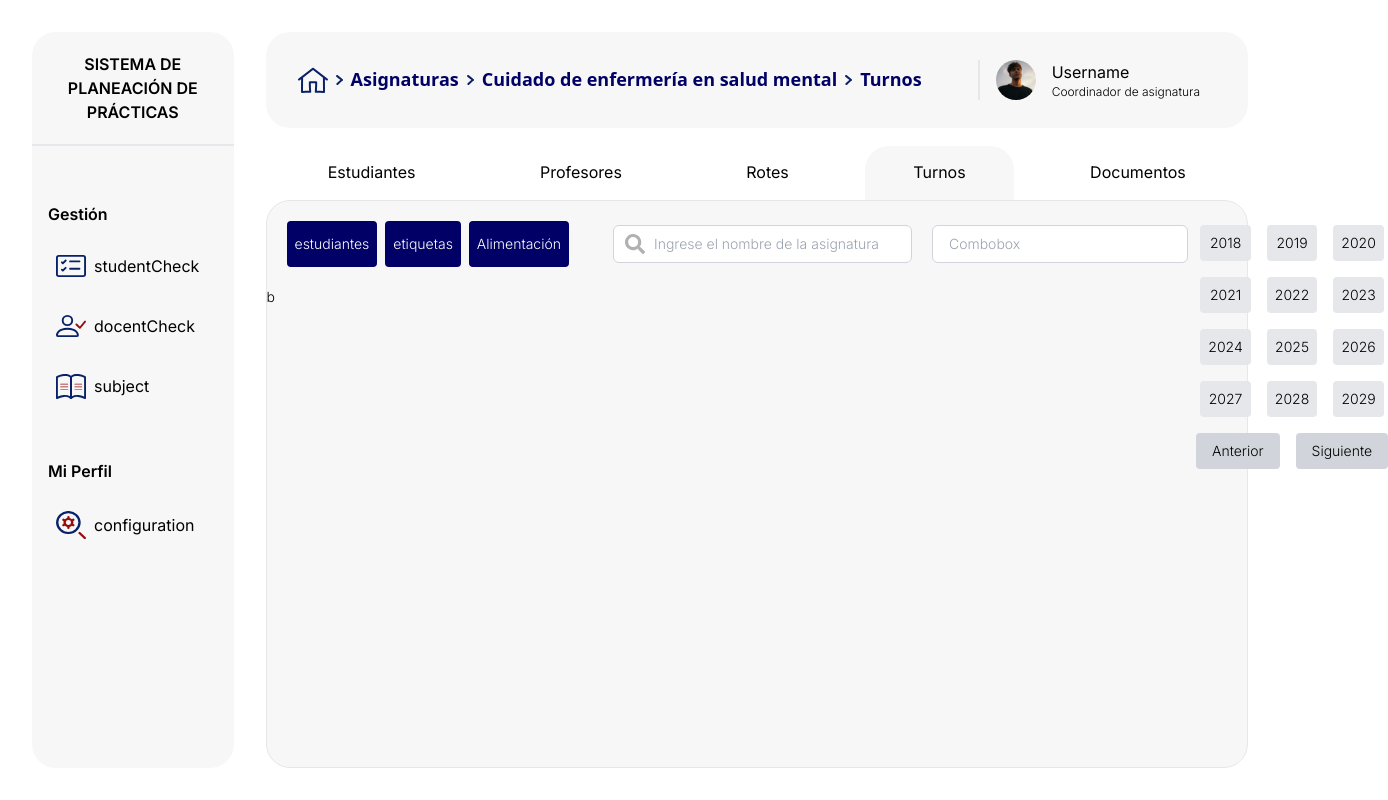
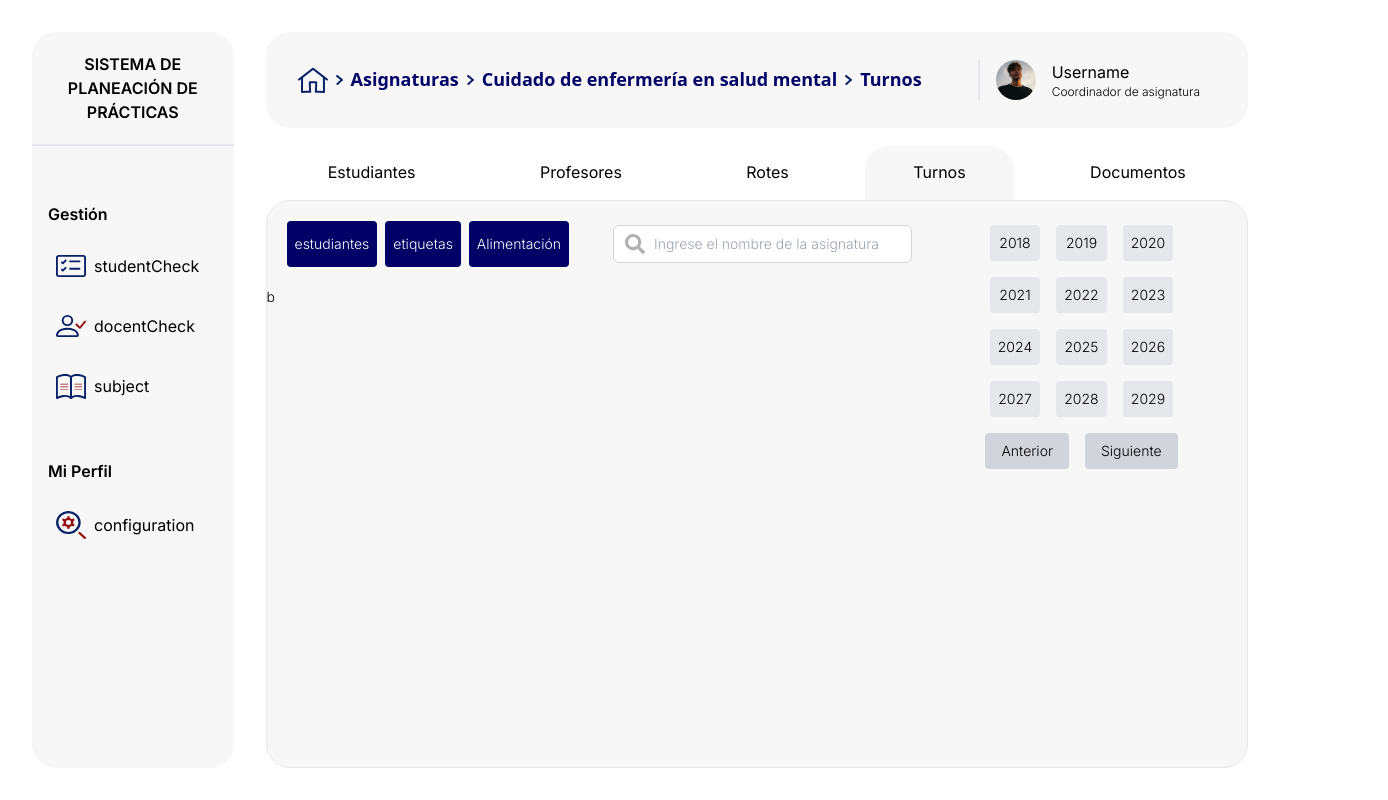
Before and after one commit to UnSup17/gesrotes, a Next.js app: page /subjects/1/shifts in a window 1280 px wide. Shown: the whole page, 1388 px wide, since content can reach past the window. Built offline with nearby package versions, Linux system fonts and the light colour scheme.

Commit message:
mejoras visuales al datepicker

```diff
--- a/src/app/(pages)/subjects/(pages)/[subjectId]/shifts/components/parametrizer/index.tsx
+++ b/src/app/(pages)/subjects/(pages)/[subjectId]/shifts/components/parametrizer/index.tsx
@@ -1,6 +1,5 @@
 "use client";
 
-import Combobox from "@/app/components/ComboBox";
 import DatePicker from "@/app/components/Datepicker";
 import SearchBar from "@/app/components/SearchBar";
 import { EnumImage } from "@/app/model/EnumImage";
@@ -27,17 +26,15 @@ export default function Parametrizer() {
           onSearch={handleSearch}
         />
       </div>
-      <div className="w-1/2 flex space-x-2 mx-auto">
-        <Combobox
-          className="w-1/4"
-          options={["Opcion 1", "Opcion 2"]}
-          handleSelect={handleSelect}
-          placeholder={"Combobox"}
+      <div className="relative w-1/2">
+        <DatePicker
+          selectDay={true}
+          selectMonth={true}
+          selectYear={true}
+          className="w-full text-sm"
         />
-        <div className="relative">
-          <DatePicker selectDay={false} selectMonth={true} selectYear={true} />
-        </div>
       </div>
     </div>
   );
+
 }
--- a/src/app/components/Datepicker.tsx
+++ b/src/app/components/Datepicker.tsx
@@ -5,30 +5,55 @@ interface DatePickerProps {
   selectYear?: boolean;
   selectMonth?: boolean;
   selectDay?: boolean;
+  className?: string;
 }
 
 const DatePicker: React.FC<DatePickerProps> = ({
   selectYear = true,
   selectMonth = true,
-  selectDay = true
+  selectDay = true,
+  className,
 }) => {
   const [selectedYear, setSelectedYear] = useState<number | null>(null);
   const [selectedMonth, setSelectedMonth] = useState<number | null>(null);
   const [selectedDay, setSelectedDay] = useState<number | null>(null);
   const [yearRange, setYearRange] = useState<number>(new Date().getFullYear());
 
-  const months = ["Enero", "Febrero", "Marzo", "Abril", "Mayo", "Junio", "Julio", "Agosto", "Septiembre", "Octubre", "Noviembre", "Diciembre"];
+  const months = [
+    "Enero",
+    "Febrero",
+    "Marzo",
+    "Abril",
+    "Mayo",
+    "Junio",
+    "Julio",
+    "Agosto",
+    "Septiembre",
+    "Octubre",
+    "Noviembre",
+    "Diciembre",
+  ];
 
   // Obtener el primer día del mes y el número de días en el mes
-  const getFirstDayOfMonth = (year: number, month: number): number => new Date(year, month, 1).getDay();
-  const getDaysInMonth = (year: number, month: number): number => new Date(year, month + 1, 0).getDate();
+  const getFirstDayOfMonth = (year: number, month: number): number =>
+    new Date(year, month, 1).getDay();
+  const getDaysInMonth = (year: number, month: number): number =>
+    new Date(year, month + 1, 0).getDate();
 
-  const daysInMonth = selectedYear !== null && selectedMonth !== null ? getDaysInMonth(selectedYear, selectedMonth) : 0;
-  const firstDayOfMonth = selectedYear !== null && selectedMonth !== null ? getFirstDayOfMonth(selectedYear, selectedMonth) : 0;
+  const daysInMonth =
+    selectedYear !== null && selectedMonth !== null
+      ? getDaysInMonth(selectedYear, selectedMonth)
+      : 0;
+  const firstDayOfMonth =
+    selectedYear !== null && selectedMonth !== null
+      ? getFirstDayOfMonth(selectedYear, selectedMonth)
+      : 0;
 
   // Crear matriz de días del mes
   const daysArray = Array.from({ length: daysInMonth }, (_, i) => i + 1);
-  const paddedDays: (number | null)[] = Array(firstDayOfMonth).fill(null).concat(daysArray);
+  const paddedDays: (number | null)[] = Array(firstDayOfMonth)
+    .fill(null)
+    .concat(daysArray);
 
   // Manejo de selección
   const handleYearSelect = (year: number) => {
@@ -44,7 +69,9 @@ const DatePicker: React.FC<DatePickerProps> = ({
 
   const handleDaySelect = (day: number) => {
     setSelectedDay(day);
-    console.log(`Selected Date: ${selectedYear}-${months[selectedMonth!]}-${day}`);
+    console.log(
+      `Selected Date: ${selectedYear}-${months[selectedMonth!]}-${day}`
+    );
   };
 
   // Cambiar el rango de años mostrado (paginación de años)
@@ -54,7 +81,7 @@ const DatePicker: React.FC<DatePickerProps> = ({
   const years = Array.from({ length: 12 }, (_, i) => yearRange - 6 + i); // Matriz de años alrededor del año actual
 
   return (
-    <div className="flex flex-col items-center absolute">
+    <div className={`flex flex-col items-center absolute ${className}`}>
       {/* Mostrar año y mes seleccionados y permitir volver a ellos */}
       {selectedYear && (
         <div className="flex space-x-4 mb-4">
```
